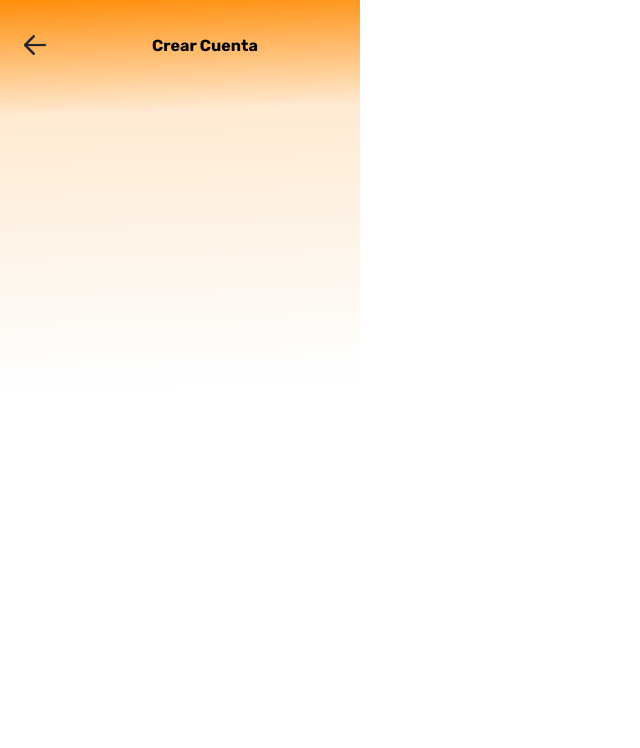
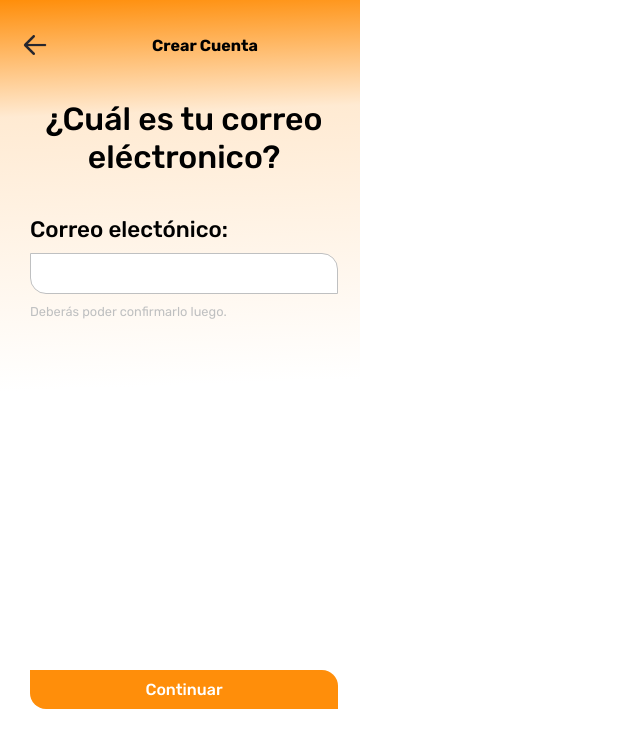
Before and after one commit to Seraphyr/Frontend-Proyecto-Integrador-Final, a React (Vite) app: page /registro in a window 1280 px wide. Shown: the top 748 px of the page, without its empty margins (0-640 px from the left). Built offline with nearby package versions, Linux system fonts and the light colour scheme.

Commit message:
primer pantalla de registro

```diff
--- a/src/components/Registro/Registro.css
+++ b/src/components/Registro/Registro.css
@@ -0,0 +1,46 @@
+.conteiner__registro{
+    display: flex;
+    flex-direction: column;
+    padding: 0 30px;
+    width: 368px;
+    height: 792px;
+}
+
+
+.registro__titulo{
+    text-align: center;
+    margin-top: 40px;
+    margin-bottom: 40px;
+    font-weight: 500;
+}
+
+.registro__parrafo{
+    font-size: 1.4rem;
+    font-weight: 500;
+}
+
+.registro__input{
+    padding: 10px;
+    margin: 10px 0;
+    width: 100%;
+    border-radius: 0px 16px 0px 16px;
+    font-size: 16px;
+    border: 1px solid #BFC0C1
+}
+
+.registro__input:focus{
+    outline: none;
+    border: 2px solid #FF8E0A
+}
+
+.registro__form__parrafo{
+    color: #BFC0C1;
+    font-size: 0.8rem;
+}
+
+.registro__boton{
+    height: 400px;
+    display: flex;
+    align-items: flex-end;
+    justify-content: flex-end;
+}
--- a/src/components/Registro/Registro.jsx
+++ b/src/components/Registro/Registro.jsx
@@ -1,9 +1,30 @@
 import Header from "../Header/Header";
+import "./registro.css";
 
 export default function Login() {
-    return (
-        <>
-        <Header titulo={"Crear Cuenta"}/>
-        </>
-    )
+  return (
+    <>
+      <Header titulo={"Crear Cuenta"} />
+      <div className="conteiner__registro">
+        <h1 className="registro__titulo">¿Cuál es tu correo eléctronico?</h1>
+        <div className="registro__form">
+          <p className="registro__parrafo">Correo electónico:</p>
+          <form action="">
+            <input
+              type="text"
+              className="registro__input"
+              name="registroEmail"
+              id="registroEmail"
+            />
+            <p className="registro__form__parrafo">
+              Deberás poder confirmarlo luego.
+            </p>
+            <div className="registro__boton">
+              <button>Continuar</button>
+            </div>
+          </form>
+        </div>
+      </div>
+    </>
+  );
 }
```
